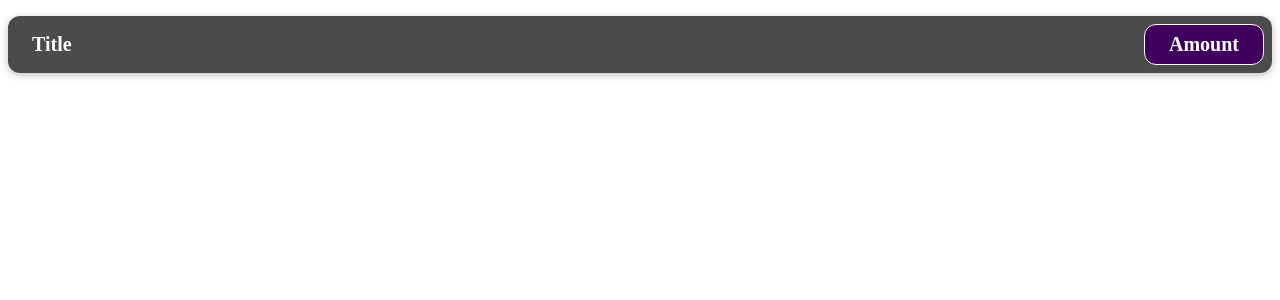
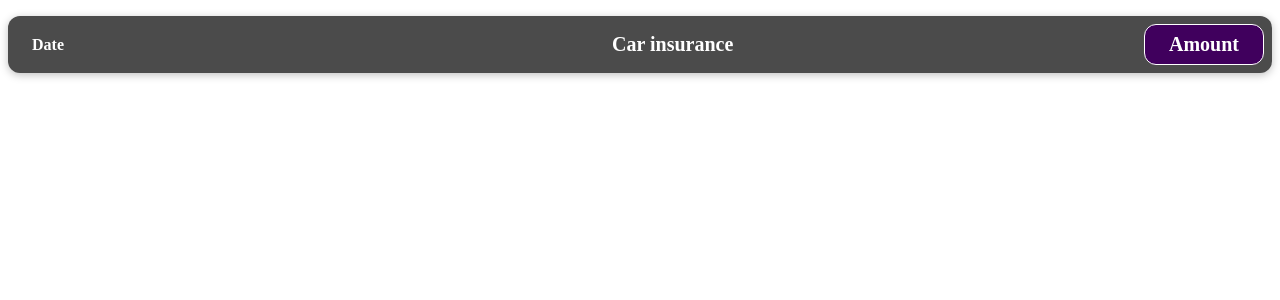
Before and after one commit to gkbot167/react-gk-001, a React (Create React App) app: page / in a window 1280 px wide. Shown: the top 300 px of the page. Built offline with nearby package versions, Linux system fonts and the light colour scheme.

Commit message:
1 file modified

```diff
--- a/src/functionComponent.js
+++ b/src/functionComponent.js
@@ -1,10 +1,12 @@
 import React from 'react';
 import './expense.css';
 const FunctionComponent = () => {
+  const ExpenseTitle = 'Car insurance';
   return (
     <div className="expense-item">
+      <h2>Date</h2>
       <div className="expense-item__description">
-        <h2> Title </h2>
+        <h2> {ExpenseTitle}</h2>
       </div>
       <div className="expense-item__price">
         <div> Amount </div>
```
